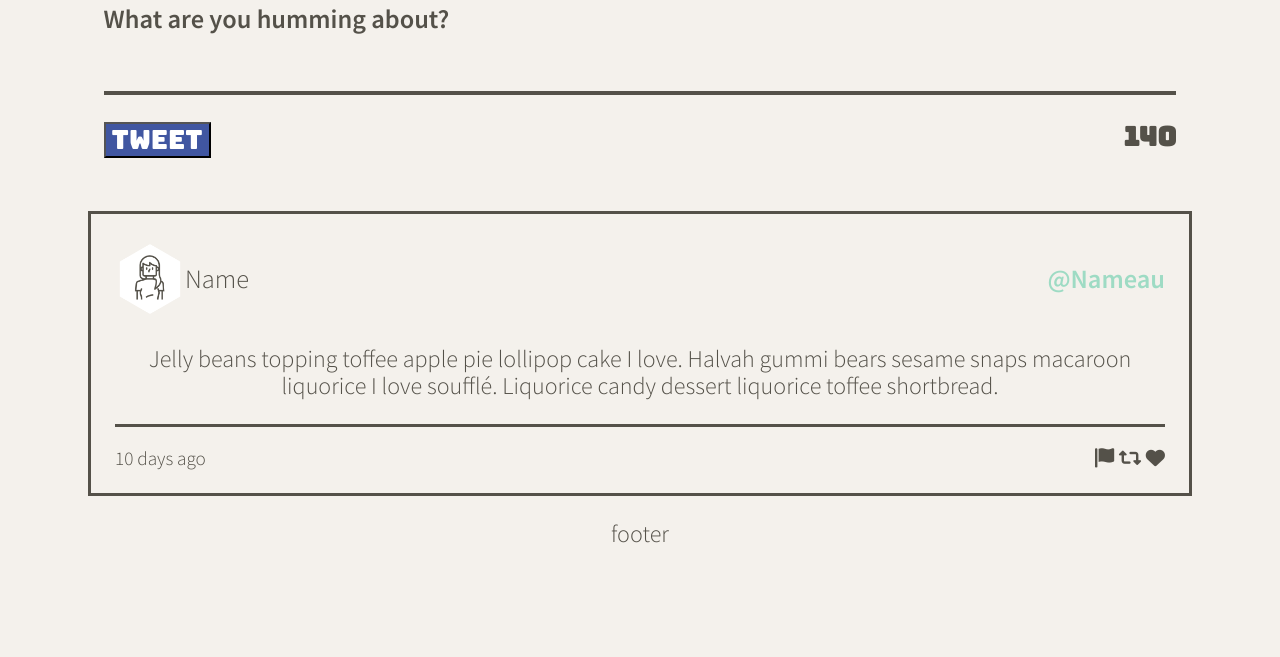
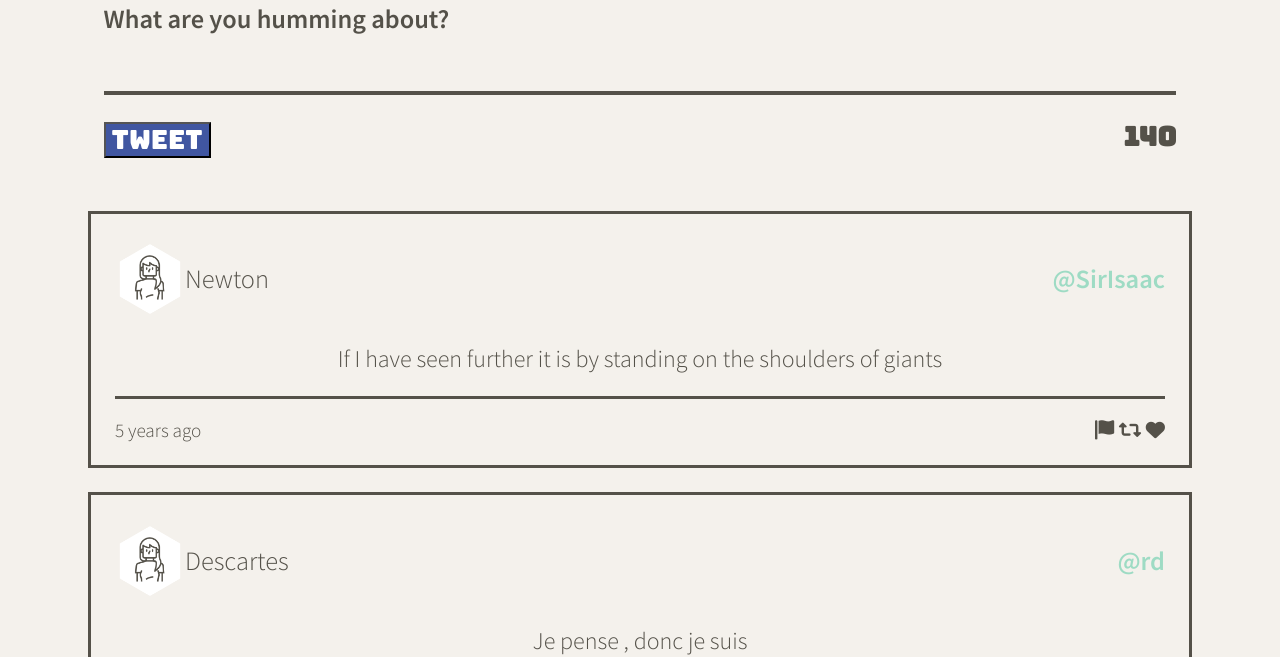
Before and after one commit to OlgaShilenkova/tweeter-copy, a website: page public/index.html in a window 1280 px wide. Shown: the part 558-1215 px from the top of the page. Before the commit the page ends 1130 px from the top, so only its background shows below. Drawn offline with nearby package versions, Linux system fonts and the light colour scheme.

Commit message:
impliment timeago library, create single tweet element from array of data, render tweets with add new Node

```diff
--- a/package.json
+++ b/package.json
@@ -14,7 +14,8 @@
     "body-parser": "^1.15.2",
     "chance": "^1.0.2",
     "express": "^4.13.4",
-    "md5": "^2.1.0"
+    "md5": "^2.1.0",
+    "timeago.js": "^4.0.2"
   },
   "devDependencies": {
     "nodemon": "^1.9.2"
--- a/public/index.html
+++ b/public/index.html
@@ -37,6 +37,14 @@
     <!-- External JS -->
     <script src="https://ajax.googleapis.com/ajax/libs/jquery/3.4.1/jquery.min.js"></script>
 
+    <!-- TimeAgo Library -->
+    <script
+      src="https://cdnjs.cloudflare.com/ajax/libs/timeago.js/4.0.2/timeago.min.js"
+      integrity="sha512-SVDh1zH5N9ChofSlNAK43lcNS7lWze6DTVx1JCXH1Tmno+0/1jMpdbR8YDgDUfcUrPp1xyE53G42GFrcM0CMVg=="
+      crossorigin="anonymous"
+      referrerpolicy="no-referrer"
+    ></script>
+
     <!-- App JS -->
     <script
       type="text/javascript"
@@ -72,7 +80,9 @@
           <textarea name="text" id="tweet-text" cols="50" rows="1"></textarea>
           <div class="new-tweet-footer">
             <button type="submit" class="new-tweet-button">Tweet</button>
-            <output name="counter" class="new-tweet-counter" for="tweet-text">140</output>
+            <output name="counter" class="new-tweet-counter" for="tweet-text"
+              >140</output
+            >
           </div>
         </form>
       </section>
@@ -80,7 +90,7 @@
       <!-- Tweets Container -->
       <section class="tweets-container">
         <!-- Single Tweeet -->
-        <article class="tweet">
+        <!-- <article class="tweet">
           <header class="tweet-header">
             <div class="tweet-header-avatar">
               <img src="/images/profile-hex.png" width="70px" height="70px" />
@@ -101,7 +111,7 @@
               <i class="fa-solid fa-heart"></i>
             </div>
           </footer>
-        </article>
+        </article> -->
       </section>
     </main>
 
--- a/public/scripts/client.js
+++ b/public/scripts/client.js
@@ -3,3 +3,105 @@
  * jQuery is already loaded
  * Reminder: Use (and do all your DOM work in) jQuery's document ready function
  */
+$(document).ready(function () {
+  console.log("Client.js : I am ready!");
+
+  // const tweetData = {
+  //   user: {
+  //     name: "Newton",
+  //     avatars: "https://i.imgur.com/73hZDYK.png",
+  //     handle: "@SirIsaac",
+  //   },
+  //   content: {
+  //     text: "If I have seen further it is by standing on the shoulders of giants",
+  //   },
+  //   created_at: timeago.format(1461116232227),
+  // };
+
+  // //  Single Tweeet
+  // const $tweet = `
+  //       <article class="tweet">
+  //         <header class="tweet-header">
+  //           <div class="tweet-header-avatar">
+  //             <img src="/images/profile-hex.png" width="70px" height="70px" />
+  //             <p>${tweetData.user.name}</p>
+  //           </div>
+  //           <p class="tweet-header-handle">${tweetData.user.handle}</p>
+  //         </header>
+  //         <p class="tweet-content"> ${tweetData.content.text}</p>
+  //         <footer class="tweet-footer">
+  //           <span class="tweet-footer-timestamp">${tweetData.created_at}</span>
+  //           <div class="tweet-footer-icons">
+  //             <i class="fa-solid fa-flag"></i>
+  //             <i class="fa-solid fa-retweet"></i>
+  //             <i class="fa-solid fa-heart"></i>
+  //           </div>
+  //         </footer>
+  //       </article>`;
+
+  // Test / driver code (temporary)
+  // console.log($tweet); // to see what it looks like
+  // $(".tweets-container").append($tweet); // to add it to the page so we can make sure it's got all the right elements, classes, etc.
+
+  const data = [
+    {
+      user: {
+        name: "Newton",
+        avatars: "https://i.imgur.com/73hZDYK.png",
+        handle: "@SirIsaac",
+      },
+      content: {
+        text: "If I have seen further it is by standing on the shoulders of giants",
+      },
+      created_at: 1461116232227,
+    },
+    {
+      user: {
+        name: "Descartes",
+        avatars: "https://i.imgur.com/nlhLi3I.png",
+        handle: "@rd",
+      },
+      content: {
+        text: "Je pense , donc je suis",
+      },
+      created_at: 1461113959088,
+    },
+  ];
+
+  const renderTweets = function (data) {
+    // loops through array of data/tweets
+    for (let tweet of data){
+      console.log("tweet",tweet)
+      // calls createTweetElement for each tweet
+     let $singleTweet = createTweetElement(tweet);
+     // takes return value and appends it to the tweets container
+     $(".tweets-container").append($singleTweet)
+    }
+  };
+
+  const createTweetElement = function (tweet) {
+    //creating single tweet based on data array that we have above
+   let $tweet = `
+    <article class="tweet">
+      <header class="tweet-header">
+        <div class="tweet-header-avatar">
+          <img src="/images/profile-hex.png" width="70px" height="70px" />
+          <p>${tweet.user.name}</p>
+        </div>
+        <p class="tweet-header-handle">${tweet.user.handle}</p>
+      </header>
+      <p class="tweet-content"> ${tweet.content.text}</p>
+      <footer class="tweet-footer">
+        <span class="tweet-footer-timestamp">${timeago.format(tweet.created_at)}</span>
+        <div class="tweet-footer-icons">
+          <i class="fa-solid fa-flag"></i>
+          <i class="fa-solid fa-retweet"></i>
+          <i class="fa-solid fa-heart"></i>
+        </div>
+      </footer>
+    </article>`;
+    return $tweet;
+  };
+
+  renderTweets(data);
+});
--- a/public/scripts/composer-char-counter.js
+++ b/public/scripts/composer-char-counter.js
@@ -1,5 +1,5 @@
 $(document).ready(function () {
-  console.log("I am ready!");
+  console.log("Composer-char-counter : I am ready!");
 
   //
   //COUNT INSERTED CHARACTERS
--- a/server/data-files/initial-tweets.json
+++ b/server/data-files/initial-tweets.json
@@ -8,7 +8,7 @@
     "content": {
       "text": "If I have seen further it is by standing on the shoulders of giants"
     },
-    "created_at": 1639417992797
+    "created_at": 1639436473276
   },
   {
     "user": {
@@ -19,6 +19,6 @@
     "content": {
       "text": "Je pense , donc je suis"
     },
-    "created_at": 1639504392797
+    "created_at": 1639522873276
   }
 ]
```
Also changed, not shown: 1 other file.
